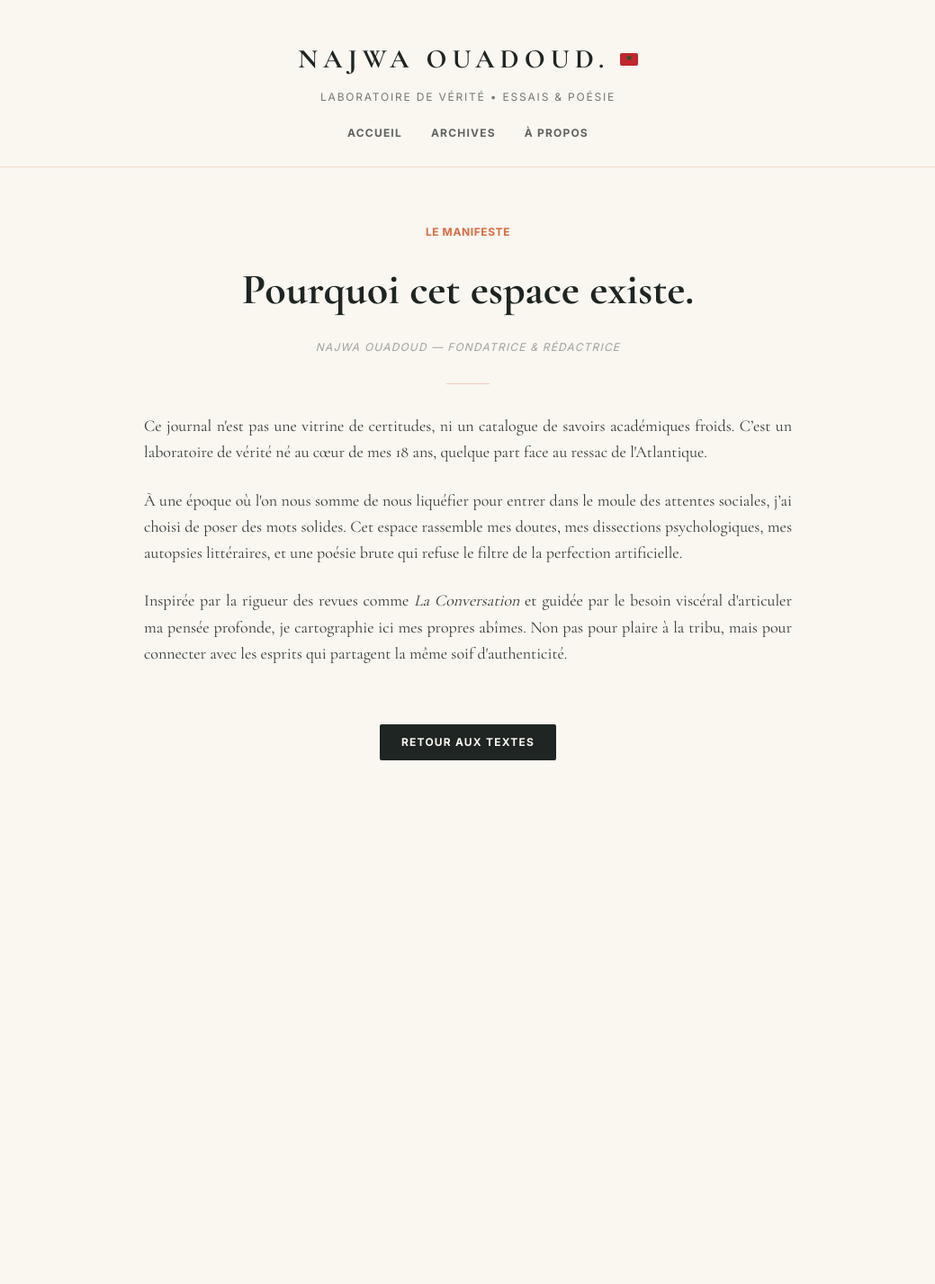
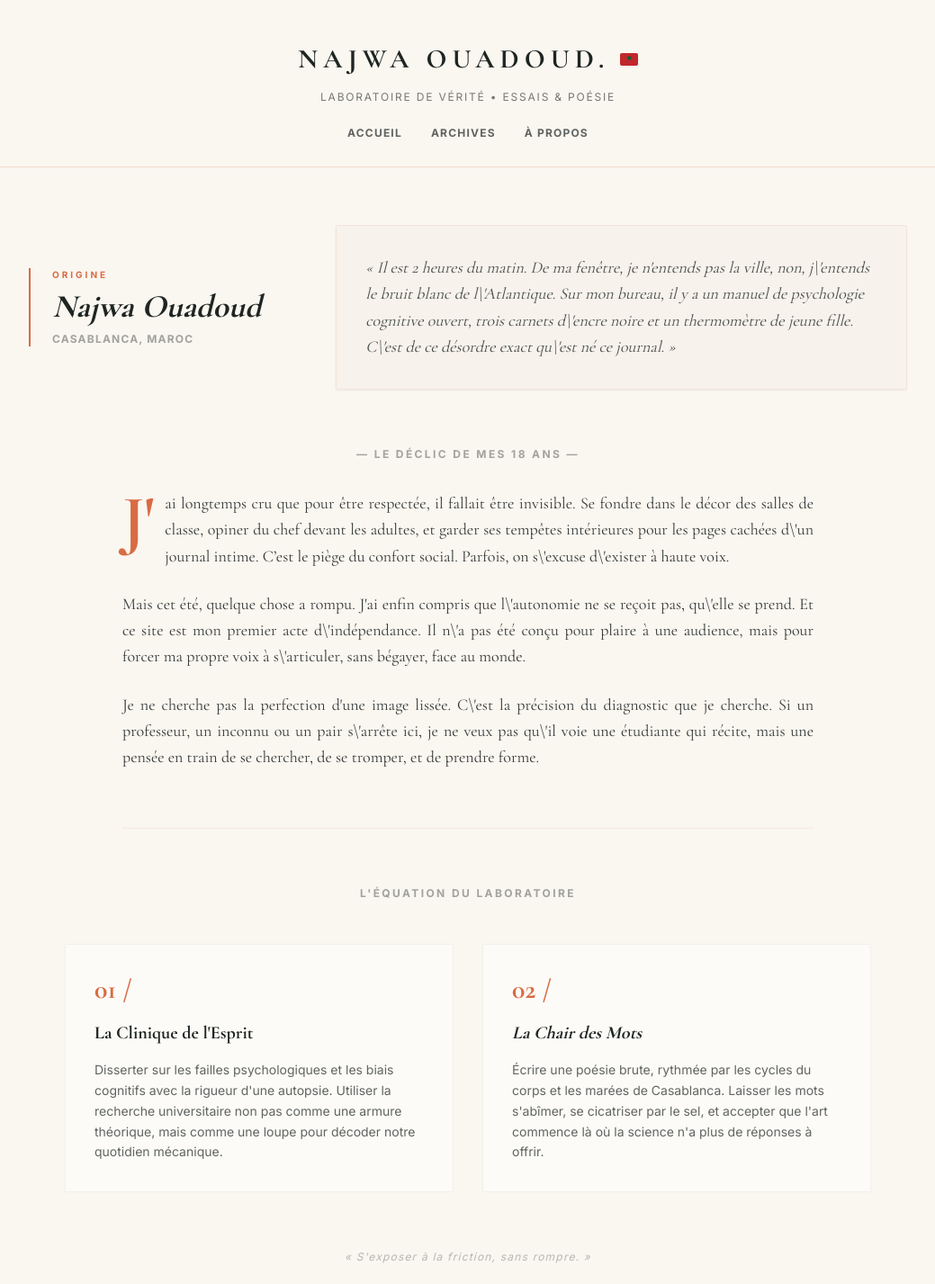
Before and after one commit to wadoudnajwa580-arch/najwa-app, a Next.js app: page /a-propos in a window 1280 px wide. Shown: the top 1427 px of the page at 90% size, without its empty margins (120-1159 px from the left). Before the commit the page ends 909 px from the top, so only its background shows below. Built offline with nearby package versions, Linux system fonts and the light colour scheme.

Commit message:
Update page.js

```diff
--- a/app/a-propos/page.js
+++ b/app/a-propos/page.js
@@ -1,37 +1,83 @@
 export default function AboutPage() {
   return (
-    <main className="max-w-3xl mx-auto px-6 py-16 space-y-8">
-      <div className="text-xs font-bold uppercase tracking-wider text-terracotta text-center">
-        Le Manifeste
+    <main className="max-w-5xl mx-auto px-6 py-16 font-sans text-encre">
+
+
+      <div className="grid grid-cols-1 lg:grid-cols-12 gap-12 items-center pb-16">
+        <div className="lg:col-span-4 space-y-2 border-l-2 border-terracotta pl-6">
+          <div className="text-[10px] font-bold uppercase tracking-[0.3em] text-terracotta">
+            Origine
+          </div>
+          <h1 className="font-serif text-3xl lg:text-4xl font-bold italic leading-tight">
+            Najwa Ouadoud
+          </h1>
+          <p className="text-xs uppercase tracking-widest text-encre/40 font-bold">
+            Casablanca, Maroc
+          </p>
         </div>
 
-      <h1 className="font-serif text-4xl lg:text-5xl font-bold text-center leading-tight">
-        Pourquoi cet espace existe.
-      </h1>
+        <div className="lg:col-span-8 bg-creme/40 border border-terracotta/10 p-8 rounded-sm font-serif text-lg italic leading-relaxed text-encre/80 shadow-sm">
+          « Il est 2 heures du matin. De ma fenêtre, je n'entends pas la ville, non, j\'entends le bruit blanc de l\'Atlantique. Sur mon bureau, il y a un manuel de psychologie cognitive ouvert, trois carnets d\'encre noire et un thermomètre de jeune fille. C\'est de ce désordre exact qu\'est né ce journal. »
+        </div>
+      </div>
 
-      <p className="text-center text-xs tracking-widest uppercase text-encre/40 italic">
-        Najwa Ouadoud — Fondatrice & Rédactrice
-      </p>
 
-      <hr className="w-12 mx-auto border-terracotta/30 my-6" />
+      <div className="max-w-3xl mx-auto space-y-8 pb-16 border-b border-terracotta/10">
+        <h2 className="text-xs font-bold uppercase tracking-[0.2em] text-encre/40 text-center">
+          — Le Déclic de mes 18 ans —
+        </h2>
 
-      <article className="font-serif text-lg text-encre/90 leading-relaxed space-y-6 text-justify">
+        <article className="font-serif text-lg text-encre/90 leading-relaxed space-y-6 text-justify prose-essay">
           <p>
-          Ce journal n'est pas une vitrine de certitudes, ni un catalogue de savoirs académiques froids. C’est un laboratoire de vérité né au cœur de mes 18 ans, quelque part face au ressac de l'Atlantique.
+            J'ai longtemps cru que pour être respectée, il fallait être invisible. Se fondre dans le décor des salles de classe, opiner du chef devant les adultes, et garder ses tempêtes intérieures pour les pages cachées d\'un journal intime. C’est le piège du confort social. Parfois, on s\'excuse d\'exister à haute voix.
           </p>
           <p>
-          À une époque où l'on nous somme de nous liquéfier pour entrer dans le moule des attentes sociales, j’ai choisi de poser des mots solides. Cet espace rassemble mes doutes, mes dissections psychologiques, mes autopsies littéraires, et une poésie brute qui refuse le filtre de la perfection artificielle.
+            Mais cet été, quelque chose a rompu. J'ai enfin compris que l\'autonomie ne se reçoit pas, qu\'elle se prend. Et ce site est mon premier acte d\'indépendance. Il n\'a pas été conçu pour plaire à une audience, mais pour forcer ma propre voix à s\'articuler, sans bégayer, face au monde.
           </p>
           <p>
-          Inspirée par la rigueur des revues comme <em>La Conversation</em> et guidée par le besoin viscéral d'articuler ma pensée profonde, je cartographie ici mes propres abîmes. Non pas pour plaire à la tribu, mais pour connecter avec les esprits qui partagent la même soif d'authenticité.
+            Je ne cherche pas la perfection d'une image lissée. C\'est la précision du diagnostic que je cherche. Si un professeur, un inconnu ou un pair s\'arrête ici, je ne veux pas qu\'il voie une étudiante qui récite, mais une pensée en train de se chercher, de se tromper, et de prendre forme.
           </p>
         </article>
+      </div>
 
-      <div className="pt-8 text-center">
-        <a href="/" className="inline-block bg-encre text-albatre text-xs font-bold uppercase tracking-widest px-6 py-3 rounded-sm hover:bg-terracotta transition-colors">
-          Retour aux textes
+
+      <div className="pt-16 space-y-12">
+        <h3 className="text-xs font-bold uppercase tracking-[0.2em] text-encre/40 text-center">
+          L'Équation du Laboratoire
+        </h3>
+
+        <div className="grid grid-cols-1 md:grid-cols-2 gap-8 max-w-4xl mx-auto">
+
+
+          <div className="border border-encre/5 p-8 bg-white/50 space-y-4 rounded-sm hover:border-terracotta/20 transition-colors">
+            <span className="font-serif text-3xl font-bold text-terracotta">01 /</span>
+            <h4 className="font-serif text-xl font-bold">La Clinique de l'Esprit</h4>
+            <p className="text-sm text-encre/70 leading-relaxed">
+              Disserter sur les failles psychologiques et les biais cognitifs avec la rigueur d'une autopsie. Utiliser la recherche universitaire non pas comme une armure théorique, mais comme une loupe pour décoder notre quotidien mécanique.
+            </p>
+          </div>
+
+          <div className="border border-encre/5 p-8 bg-white/50 space-y-4 rounded-sm hover:border-terracotta/20 transition-colors">
+            <span className="font-serif text-3xl font-bold text-terracotta">02 /</span>
+            <h4 className="font-serif text-xl font-bold italic">La Chair des Mots</h4>
+            <p className="text-sm text-encre/70 leading-relaxed">
+              Écrire une poésie brute, rythmée par les cycles du corps et les marées de Casablanca. Laisser les mots s'abîmer, se cicatriser par le sel, et accepter que l'art commence là où la science n'a plus de réponses à offrir.
+            </p>
+          </div>
+
+        </div>
+      </div>
+
+
+      <div className="pt-16 text-center">
+        <p className="text-xs tracking-widest text-encre/30 italic mb-6">
+          « S'exposer à la friction, sans rompre. »
+        </p>
+        <a href="/" className="inline-block bg-encre text-albatre text-xs font-bold uppercase tracking-widest px-8 py-3 rounded-sm hover:bg-terracotta transition-all shadow-sm">
+          Entrer dans l'index
         </a>
       </div>
+
     </main>
   );
     }
```
Lines whose indentation alone changed are shown as unchanged.
